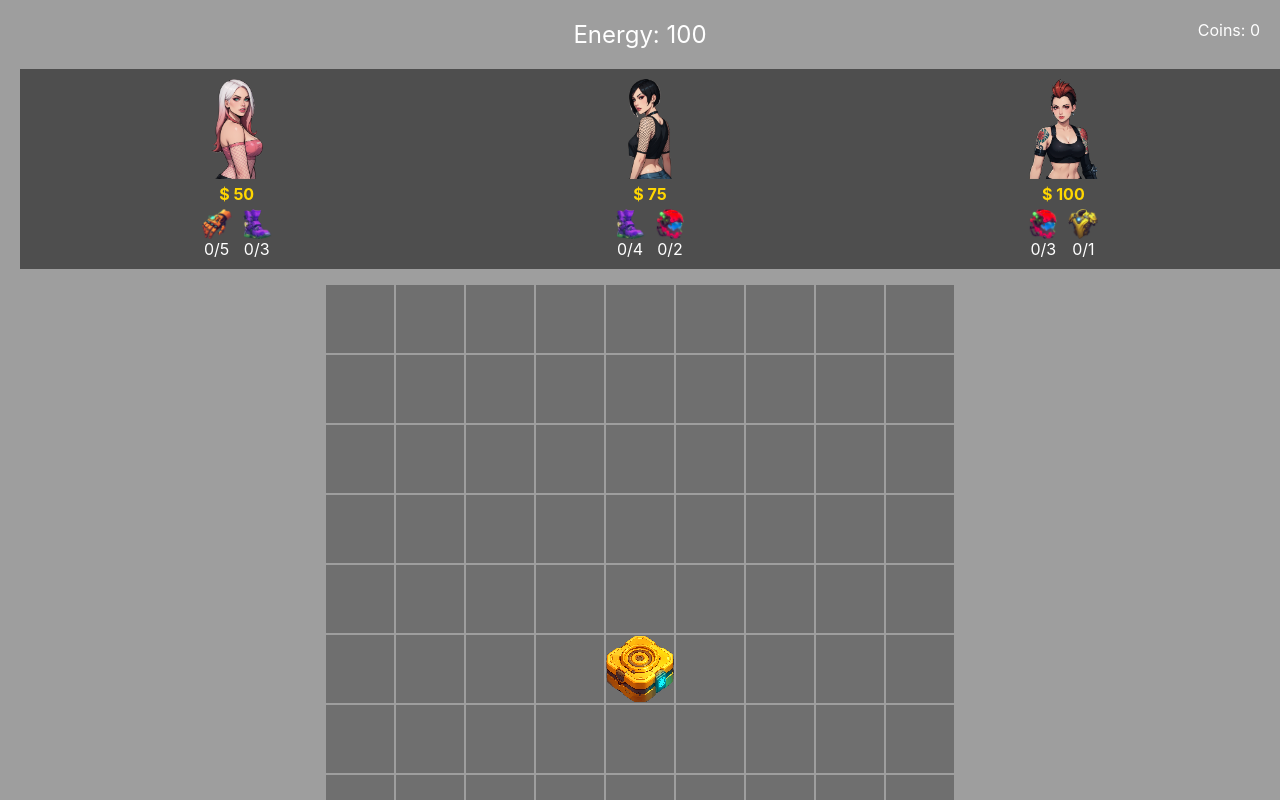
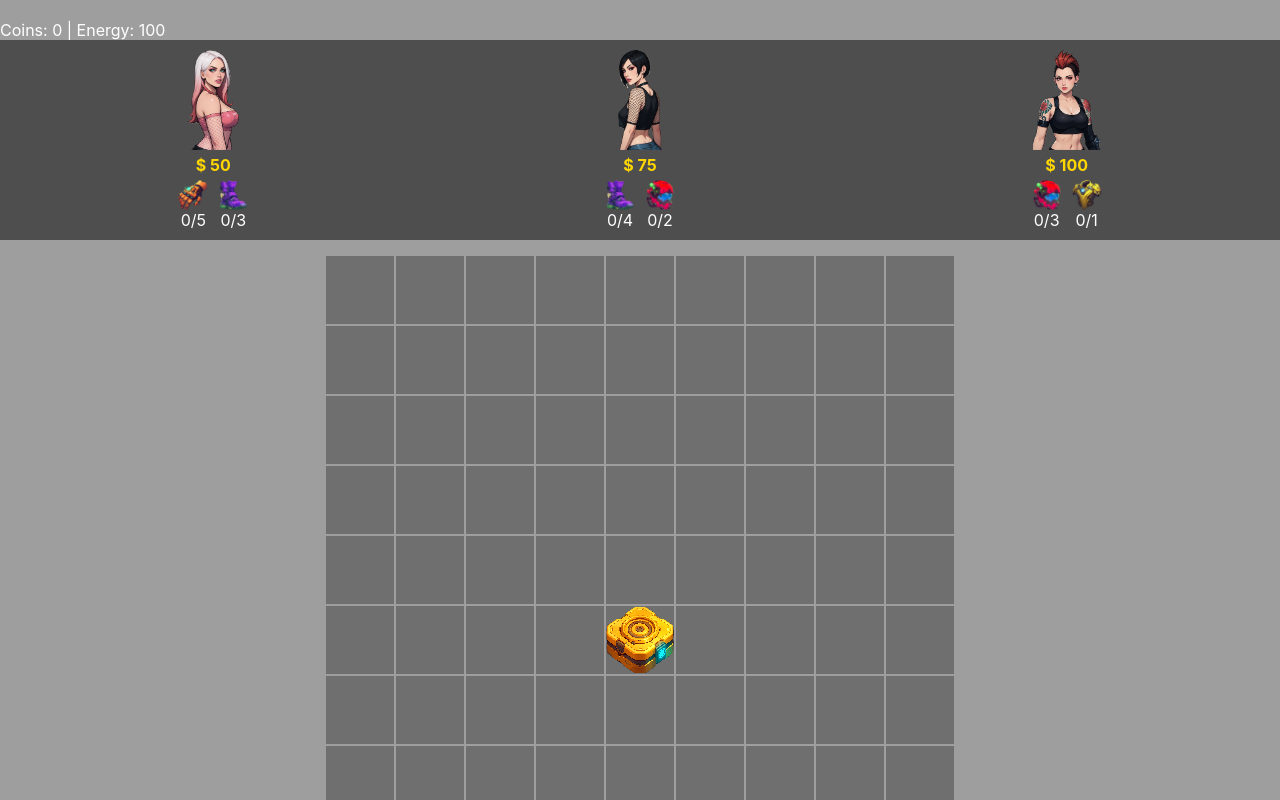
Before and after one commit to slikmedia/cybermerger1, a React (Create React App) app: page / in a window 1280 px wide. Shown: the top 800 px of the page. Built offline with nearby package versions, Linux system fonts and the light colour scheme; no server answers.

Commit message:
fix-energy

```diff
--- a/src/App.css
+++ b/src/App.css
@@ -2,7 +2,6 @@
   display: flex;
   flex-direction: column;
   align-items: center;
-  padding: 20px;
 }
 
 .energy-display {
@@ -38,12 +37,3 @@
   height: 100%;
   text-align: center;
 }
-
-@keyframes App-logo-spin {
-  from {
-    transform: rotate(0deg);
-  }
-  to {
-    transform: rotate(360deg);
-  }
-}
--- a/src/components/GameComponent.js
+++ b/src/components/GameComponent.js
@@ -120,6 +120,7 @@ class GameScene extends Phaser.Scene {
                 }
             });
 
+            // Consume 1 energy per spawn
             this.energy--;
             if (this.game.react) {
                 this.game.react.updateEnergy(this.energy);
@@ -279,6 +280,7 @@ class GameScene extends Phaser.Scene {
 const GameComponent = () => {
     const gameRef = useRef(null);
     const [coins, setCoins] = useState(0);
+    const [energy, setEnergy] = useState(100); // Add energy state
     const [quests, setQuests] = useState([
         {
             characterIcon: 'assets/character1.png',
@@ -365,6 +367,10 @@ const GameComponent = () => {
         })));
     };
 
+    const updateEnergy = (newEnergy) => {
+        setEnergy(newEnergy);
+    };
+
     useEffect(() => {
         const config = {
             type: Phaser.AUTO,
@@ -379,9 +385,7 @@ const GameComponent = () => {
             const game = new Phaser.Game(config);
             gameRef.current = game;
             game.react = {
-                updateEnergy: (newEnergy) => {
-                    console.log('Energy updated:', newEnergy);
-                },
+                updateEnergy, // Use the updateEnergy function
                 updateQuestProgress,
                 updateAllQuestProgress,
             };
@@ -400,11 +404,11 @@ const GameComponent = () => {
 
     return (
         <div className="board">
+            <div className='statsUI'>
+                Coins: {coins} | Energy: {energy}
+            </div>
             <QuestPanel quests={quests} onQuestClick={handleQuestClick} onQuestClaim={handleQuestClaim} />
             <div id="phaser-game"></div>
-            <div style={{ position: 'absolute', top: 20, right: 20, color: '#fff' }}>
-                Coins: {coins}
-            </div>
         </div>
     );
 };
--- a/src/components/GameUI.js
+++ b/src/components/GameUI.js
@@ -4,7 +4,6 @@ import React from 'react';
 const GameUI = ({ energy }) => {
     return (
         <div className="game-ui">
-            <div className="energy-display">Energy: {energy}</div>
         </div>
     );
 };
--- a/src/components/QuestPanel.css
+++ b/src/components/QuestPanel.css
@@ -2,11 +2,12 @@
     display: flex;
     justify-content: space-around;
     background-color: rgba(0, 0, 0, 0.5);
-    padding: 10px;
+    padding: 10px 0;
     top: 0;
     left: 0;
     width: 100%;
     z-index: 10;
+    position: relative;
 }
 
 .quest {
@@ -55,8 +56,14 @@
     cursor: pointer;
     border-radius: 5px;
     transition: background-color 0.3s;
+    position: absolute;
+    top: 50%;
 }
 
 .claim-button:hover {
     background-color: #ffff00;
 }
+
+.statsUI {
+    color: white;
+}
```
